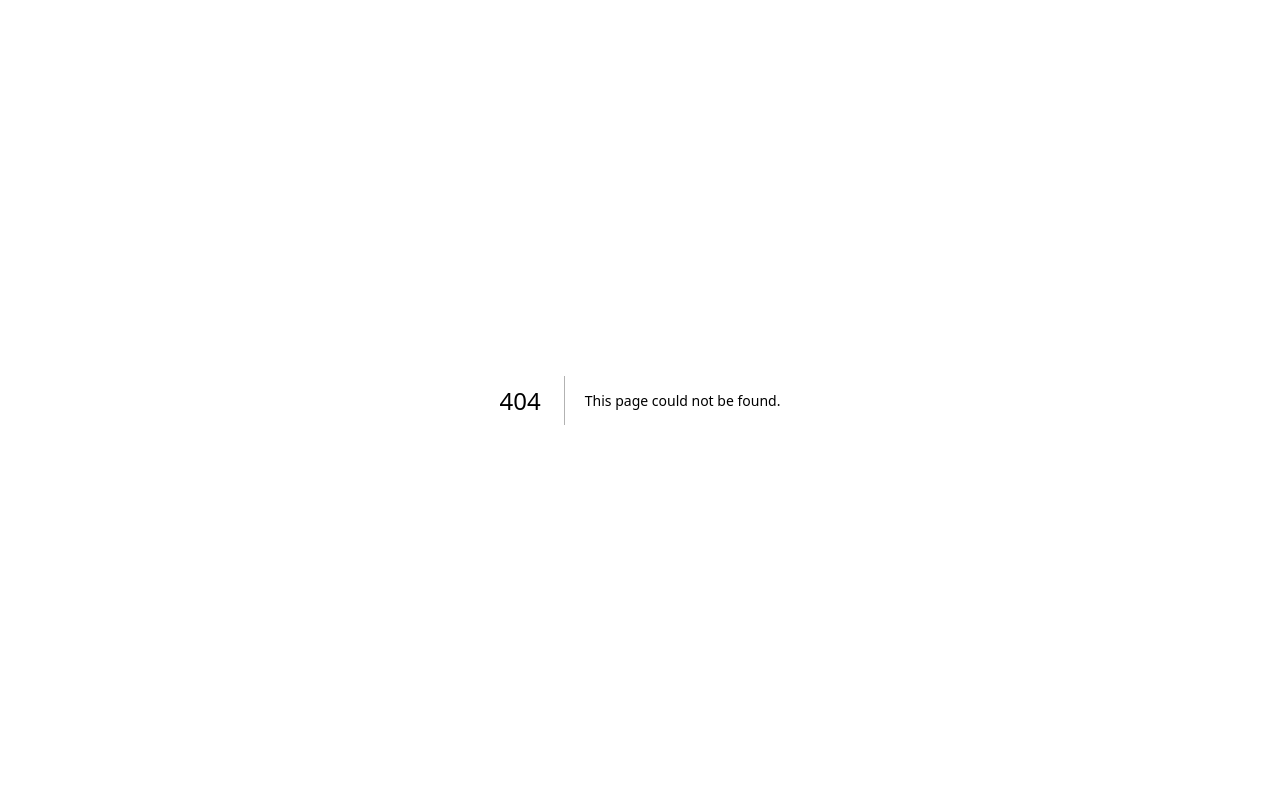
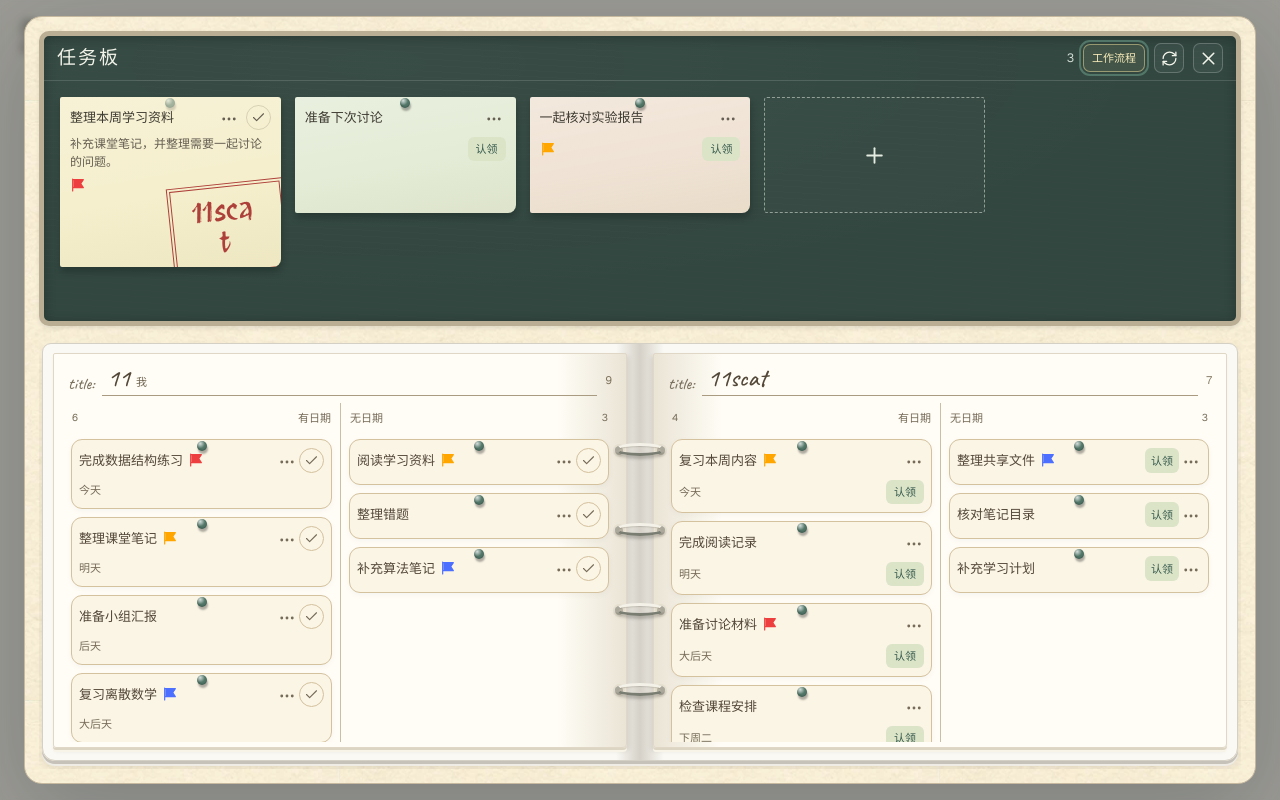
Before and after one commit to Yuumi-11/11scat, a Next.js app: page /classroom-preview/taskboard in a window 1280 px wide. Before the commit this address had no page. Built offline with nearby package versions, Linux system fonts and the light colour scheme.

Commit message:
feat: add isolated task board preview without server credentials

```diff
--- a/app/RoomCollaboration.tsx
+++ b/app/RoomCollaboration.tsx
@@ -26,9 +26,9 @@ const apiDate = (text: string, allDay: boolean, end = false) => text ? `${text}$
 const priorities = { 0: "无优先级", 1: "低", 3: "中", 5: "高" };
 const operationTime = (value: number) => new Intl.DateTimeFormat("zh-CN", { timeZone: "Asia/Shanghai", year: "numeric", month: "2-digit", day: "2-digit", hour: "2-digit", minute: "2-digit", second: "2-digit", hour12: false }).format(new Date(value));
 
-export function RoomCollaboration({ identityId, onChanged, onNotice, onPublicTasks, triggerContent }: { identityId: string; onChanged: () => Promise<boolean>; onNotice?: (id: string) => void; onPublicTasks?: (tasks: PublicTaskPreview[]) => void; triggerContent?: ReactNode }) {
+export function RoomCollaboration({ identityId, onChanged, onNotice, onPublicTasks, triggerContent, previewSnapshot }: { identityId: string; onChanged: () => Promise<boolean>; onNotice?: (id: string) => void; onPublicTasks?: (tasks: PublicTaskPreview[]) => void; triggerContent?: ReactNode; previewSnapshot?: CollaborationSnapshot }) {
   const [open, setOpen] = useState(false);
-  const [snapshot, setSnapshot] = useState<CollaborationSnapshot | null>(null);
+  const [snapshot, setSnapshot] = useState<CollaborationSnapshot | null>(previewSnapshot || null);
   const [taskNotices, setTaskNotices] = useState<TaskNotice[]>([]);
   const [nudge, setNudge] = useState<TaskNotice | null>(null);
   const readIds = useRef(new Set<string>()), sounded = useRef(new Set<string>());
@@ -76,13 +76,15 @@ export function RoomCollaboration({ identityId, onChanged, onNotice, onPublicTas
   }, [acceptNotices]);
   const markViewed = useCallback((ids: string[]) => { void markRead(ids).catch(() => undefined); }, [markRead]);
   useEffect(() => {
+    if (previewSnapshot) { const timer = setTimeout(() => setOpen(true), 0); return () => clearTimeout(timer); }
     const params = new URLSearchParams(window.location.search);
     if (params.get("taskboard") !== "1") return;
     const timer = setTimeout(() => { setOpen(true); const id = params.get("workflow"); if (id && /^[a-f0-9-]{36}$/i.test(id)) { setWorkflowId(id); setWorkflowOpen(true); } }, 0);
     return () => clearTimeout(timer);
-  }, []);
+  }, [previewSnapshot]);
 
   const load = useCallback(async (force = false) => {
+    if (previewSnapshot) return previewSnapshot;
     if (fetching.current && !force) return null;
     if (force) loadController.current?.abort();
     const controller = new AbortController(); loadController.current = controller;
@@ -100,10 +102,10 @@ export function RoomCollaboration({ identityId, onChanged, onNotice, onPublicTas
       return data as CollaborationSnapshot;
     } catch (cause) { if (id === generation.current) setError(cause instanceof Error ? cause.message : "协作区暂时无法读取"); return null; }
     finally { if (id === generation.current) { fetching.current = false; setLoading(false); } }
-  }, [acceptNotices, onPublicTasks]);
+  }, [acceptNotices, onPublicTasks, previewSnapshot]);
 
   useEffect(() => {
-    if (!identityId) return;
+    if (!identityId || previewSnapshot) return;
     let stopped = false, polling = false;
     const poll = async () => {
       if (stopped || polling || document.hidden || locked.current) return;
@@ -126,11 +128,12 @@ export function RoomCollaboration({ identityId, onChanged, onNotice, onPublicTas
     const visible = () => { if (!document.hidden) { void poll(); if (open && !locked.current && !drag.current) void load(); } };
     window.addEventListener("focus", focus); window.addEventListener("online", focus); document.addEventListener("visibilitychange", visible);
     return () => { stopped = true; clearTimeout(first); clearInterval(timer); window.removeEventListener("focus", focus); window.removeEventListener("online", focus); document.removeEventListener("visibilitychange", visible); };
-  }, [identityId, open, onChanged, load, acceptNotices, onPublicTasks]);
+  }, [identityId, open, onChanged, load, acceptNotices, onPublicTasks, previewSnapshot]);
   useEffect(() => {
     if (!open) return;
     const element = dialog.current, button = trigger.current;
     element?.showModal();
+    if (previewSnapshot) return () => { element?.close(); button?.focus({ preventScroll: true }); };
     const first = setTimeout(() => {
       locked.current = true; setBusy(true);
       void fetch("/api/room/tasks", { method: "POST", headers: { "Content-Type": "application/json" }, body: JSON.stringify({ action: "legacy-reset" }), signal: AbortSignal.timeout(90000) })
@@ -141,9 +144,35 @@ export function RoomCollaboration({ identityId, onChanged, onNotice, onPublicTas
     const timer = setInterval(() => { if (!document.hidden && !locked.current && !drag.current) void load(); }, 15000);
     const invalidate = () => { generation.current++; fetching.current = false; loadController.current?.abort(); };
     return () => { clearTimeout(first); clearInterval(timer); invalidate(); element?.close(); button?.focus({ preventScroll: true }); };
-  }, [open, load]);
+  }, [open, load, previewSnapshot]);
 
   async function perform(command: RequestCommand): Promise<boolean> {
+    if (previewSnapshot) {
+      setSnapshot(current => {
+        if (!current) return current;
+        const next = structuredClone(current);
+        const source = "source" in command ? command.source : undefined;
+        const list = source?.ownerId ? next.members.find(member => member.id === source.ownerId)?.tasks : next.buffer;
+        const task = list?.find(item => item.id === source?.taskId);
+        if (task && command.action === "update") Object.assign(task, command.fields);
+        if (task && ["claim", "move", "complete", "delete"].includes(command.action)) {
+          list!.splice(list!.indexOf(task), 1);
+          if ("destination" in command && command.destination) {
+            task.ownerId = command.destination;
+            next.members.find(member => member.id === command.destination)?.tasks.push(task);
+          }
+        }
+        if (command.action === "create") next.buffer.push({ ...previewSnapshot.buffer[0], ...command.fields, id: command.id, ownerId: null, workflowId: undefined });
+        if (command.action === "update-workflow") {
+          const workflow = next.workflows.find(item => item.id === command.workflowId);
+          if (workflow) { Object.assign(workflow.fields, command.fields); workflow.title = workflow.fields.title; }
+          for (const item of [...next.buffer, ...next.members.flatMap(member => member.tasks)]) if (item.workflowId === command.workflowId) Object.assign(item, command.fields);
+        }
+        return next;
+      });
+      if (command.action === "create") setDraftId(null);
+      return true;
+    }
     if (locked.current) return false;
     locked.current = true; setBusy(true); setError(""); setNotice(""); setUncertain(command);
     let operation: OperationView | undefined, workflow: ClaimWorkflow | undefined;
--- /dev/null
+++ b/app/classroom-preview/taskboard/page.tsx
@@ -0,0 +1,7 @@
+import { notFound } from 'next/navigation';
+import { TaskboardPreview } from './preview';
+export const dynamic = 'force-dynamic';
+export default function Page() {
+  if (process.env.NODE_ENV !== 'development') notFound();
+  return <TaskboardPreview />;
+}
--- /dev/null
+++ b/app/classroom-preview/taskboard/preview.tsx
@@ -0,0 +1,21 @@
+'use client';
+import { useState } from 'react';
+import { RoomCollaboration } from '../../RoomCollaboration';
+import type { CollaborationSnapshot, RoomTask } from '../../collaboration-types';
+import '../../classroom.css';
+
+function sample(): CollaborationSnapshot {
+  const day = Math.floor((Date.now() + 8 * 3600000) / 86400000) * 86400000 - 8 * 3600000;
+  const task = (id: string, title: string, ownerId: string | null, offset?: number, priority: RoomTask['priority'] = 0): RoomTask => ({ id, title, ownerId, priority, version: 'preview', content: '', desc: '', dueDate: offset === undefined ? null : new Date(day + offset * 86400000).toISOString(), startDate: null, isAllDay: true, timeZone: 'Asia/Shanghai', tags: [], reminders: [], repeatFlag: '', repeatFrom: '', kind: 'TEXT', items: [] });
+  const buffer = [task('shared-1', '整理本周学习资料', null, undefined, 5), task('shared-2', '准备下次讨论', null), task('shared-3', '一起核对实验报告', null, undefined, 3)];
+  buffer[0].content = '补充课堂笔记，并整理需要一起讨论的问题。';
+  buffer[0].workflowId = 'preview-workflow';
+  return { identityId: 'self', revision: 1, buffer, operations: [], notices: [], members: [
+    { id: 'self', name: '11', connected: true, tasks: [task('a1','完成数据结构练习','self',0,5),task('a2','整理课堂笔记','self',1,3),task('a3','准备小组汇报','self',2),task('a4','复习离散数学','self',3,1),task('a5','检查实验结果','self',6),task('a6','提交课程报告','self',15),task('a7','阅读学习资料','self',undefined,3),task('a8','整理错题','self'),task('a9','补充算法笔记','self',undefined,1)] },
+    { id: 'peer', name: '11scat', connected: true, tasks: [task('b1','复习本周内容','peer',0,3),task('b2','完成阅读记录','peer',1),task('b3','准备讨论材料','peer',3,5),task('b4','检查课程安排','peer',7),task('b5','整理共享文件','peer',undefined,1),task('b6','核对笔记目录','peer'),task('b7','补充学习计划','peer')] }
+  ], workflows: [{ id: 'preview-workflow', title: buffer[0].title, fields: buffer[0], source: { ownerId: null, taskId: buffer[0].id, version: 'preview' }, reviewerId: 'self', claimantId: 'peer', targetId: 'preview', status: 'working', version: 1, createdAt: Date.now(), updatedAt: Date.now(), error: '', events: [] }] };
+}
+export function TaskboardPreview() {
+  const [snapshot] = useState(sample);
+  return <main style={{ minHeight: '100dvh', background: '#f5edda', padding: 20 }}><RoomCollaboration identityId="self" previewSnapshot={snapshot} onChanged={async () => true} /></main>;
+}
--- a/proxy.ts
+++ b/proxy.ts
@@ -28,7 +28,7 @@ async function verifyIdentitySession(token?: string): Promise<boolean> {
 
 export async function proxy(request: NextRequest) {
   // An isolated, fixture-only visual preview. It is unavailable in production.
-  if (process.env.NODE_ENV === "development" && ["/classroom-preview", "/classroom-preview/fonts", "/classroom-preview/chalk-art"].includes(request.nextUrl.pathname)) return NextResponse.next();
+  if (process.env.NODE_ENV === "development" && ["/classroom-preview/taskboard", "/classroom-preview", "/classroom-preview/fonts", "/classroom-preview/chalk-art"].includes(request.nextUrl.pathname)) return NextResponse.next();
   const token = request.cookies.get(ACCESS_COOKIE)?.value;
   if (!(await verifyIdentitySession(token))) {
     const accessUrl = new URL("/access", request.url);
```
Also changed, not shown: 1 other file (tests, documents, lock files or other folders).
